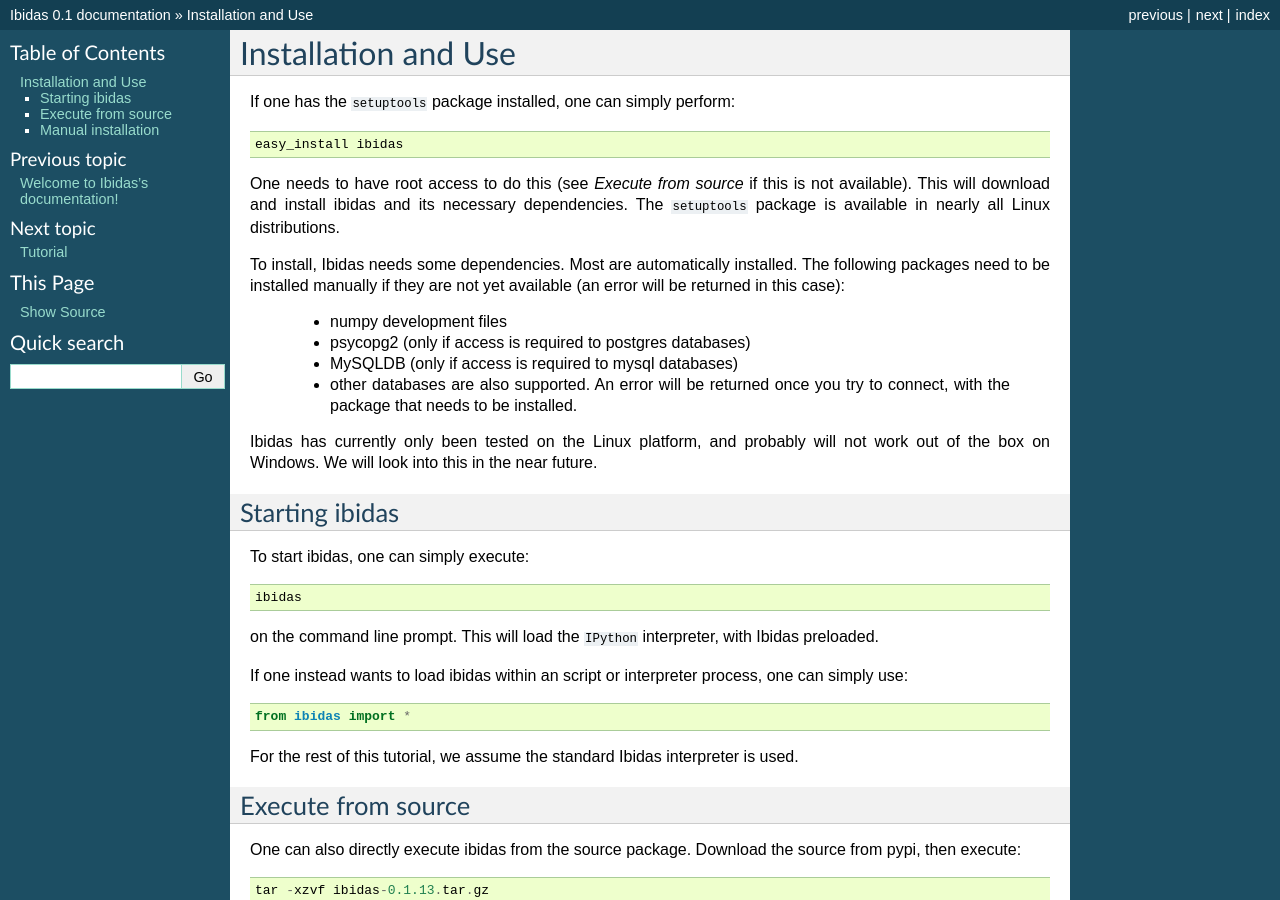
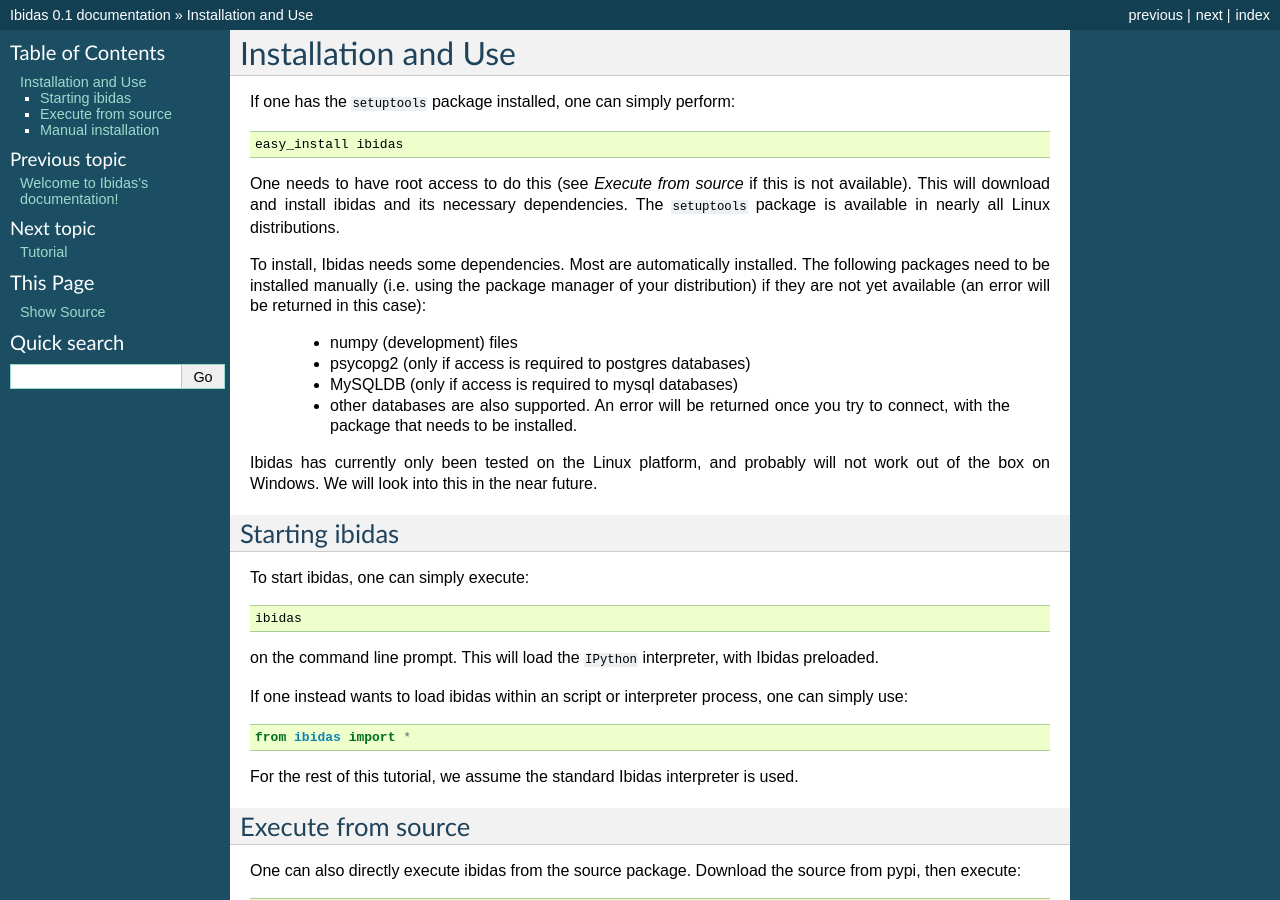
Before and after one commit to mhulsman/ibidas, a Sphinx documentation site: the page built from docs/installation.rst, in a window 1280 px wide and 900 px high. Built offline with Sphinx 7.4.7, drawn with Linux system fonts in a browser that asks for light colours; formulas are drawn with MathJax 3.

```diff
--- a/docs/installation.rst
+++ b/docs/installation.rst
@@ -10,9 +10,10 @@ This will download and install ibidas and its necessary dependencies.
 The ``setuptools`` package is available in nearly all Linux distributions.
 
 To install, Ibidas needs some dependencies. Most are automatically installed.
-The following packages need to be installed manually if they are not yet available (an error will be returned in this case):
+The following packages need to be installed manually (i.e. using the package manager of your distribution) if they are not
+yet available (an error will be returned in this case):
 
-    * numpy development files
+    * numpy (development) files
 
     * psycopg2 (only if access is required to postgres databases)
 
--- a/setup.py
+++ b/setup.py
@@ -30,7 +30,7 @@ if not os.path.isdir('docs/_build'):
 
 setup(
     name="Ibidas",
-    version="0.1.13b",
+    version="0.1.14",
     packages = find_packages(),
     test_suite = "test",
     scripts = ['bin/ibidas'],
```
Also changed, not shown: 1 other file.
